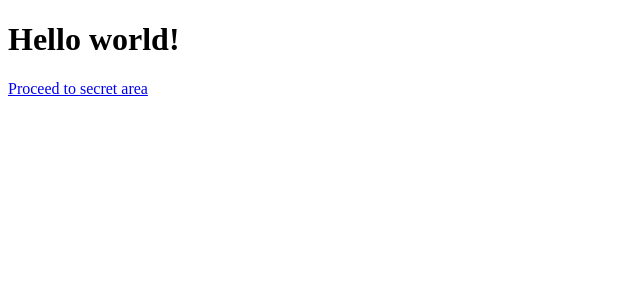
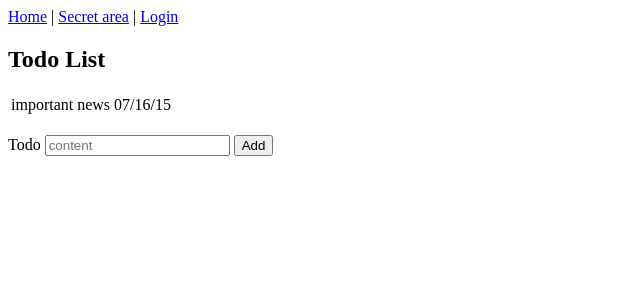
Before and after one commit to jrybicki-jsc/hackme, a Flask app: page / in a window 1280 px wide. Shown: the top 300 px of the page, without its empty margins (0-640 px from the left). Run offline with Flask 2, Linux system fonts and the light colour scheme.

```diff
--- a/myapp/templates/index.html
+++ b/myapp/templates/index.html
@@ -1,12 +1,21 @@
-<!DOCTYPE html>
-<html lang="en">
-<head>
-    <meta charset="UTF-8">
-    <title>Welcome to Hackme</title>
-</head>
-<body>
-<h1>Hello world!</h1>
-{% include 'flash.html' %}
-<a href="{{ url_for('secret') }}">Proceed to secret area</a>
-</body>
-</html>
+{% extends "layout.html" %}
+{% block content %}
+{% if todos %}
+<h2>Todo List</h2>
+<table>
+{% for item in todos %}
+    <tr>
+        <td>{{ item['content'] }}</td>
+        <td>{{ item['date'] }}</td>
+    </tr>
+{% endfor %}
+    </table>
+{% endif %}
+<br>
+<form method="post">
+    <label for="content">Todo</label>
+    <input id="content" maxlength="22" name="content" placeholder="content" type="text" value="">
+    <button type="submit">Add</button>
+</form>
+<br>
+{% endblock %}
--- /dev/null
+++ b/myapp/templates/layout.html
@@ -0,0 +1,23 @@
+<!DOCTYPE html>
+<html lang="en">
+<head>
+    <meta charset="UTF-8">
+    <title>Welcome to Hackme</title>
+</head>
+<body>
+<a href="{{ url_for('index') }}">Home</a> |
+<a href="{{ url_for('secret') }}">Secret area</a> |
+{% if current_user.is_authenticated() %}
+<a href="{{ url_for('logout') }}">Logout</a>
+{% else %}
+<a href="{{ url_for('login') }}">Login</a>
+{% endif %}
+
+{% include 'flash.html' %}
+
+{% block content %}
+
+{% endblock %}
+
+</body>
+</html>
--- a/myapp/views.py
+++ b/myapp/views.py
@@ -1,11 +1,25 @@
 from myapp import app, login_manager
 from flask import request, render_template, redirect, url_for, flash
-from flask.ext.login import LoginManager, login_required, login_user
+from flask.ext.login import login_required, login_user, logout_user
+from datetime import datetime
+
+todos = list()
 
 
-@app.route('/', methods=['GET'])
+@app.before_first_request
+def init_todos():
+    global todos
+    todos.append({'date': datetime.now().strftime('%x'),
+                  'content': 'important news'})
+
+
+@app.route('/', methods=['GET', 'POST'])
 def index():
-    return render_template('index.html')
+    global todos
+    if request.method == 'POST':
+        todos.append({'date': datetime.now().strftime('%x'),
+                      'content': request.form['content']})
+    return render_template('index.html', todos=todos)
 
 
 @app.route('/secret/')
@@ -17,7 +31,6 @@ def secret():
 @app.route('/login/', methods=['GET', 'POST'])
 def login():
     if request.method == 'POST':
-        # do the login
         next = request.args.get('next')
         name = request.form['username']
         password = request.form['password']
@@ -29,6 +42,13 @@ def login():
             flash('Wrong login')
 
     return render_template('login.html')
+
+
+@app.route('/logout/')
+@login_required
+def logout():
+    logout_user()
+    return redirect(url_for('index'))
 
 
 @login_manager.user_loader
```
Also changed, not shown: myapp/templates/login.html (+5 -7 lines), myapp/templates/secret.html (+3 -9 lines).
